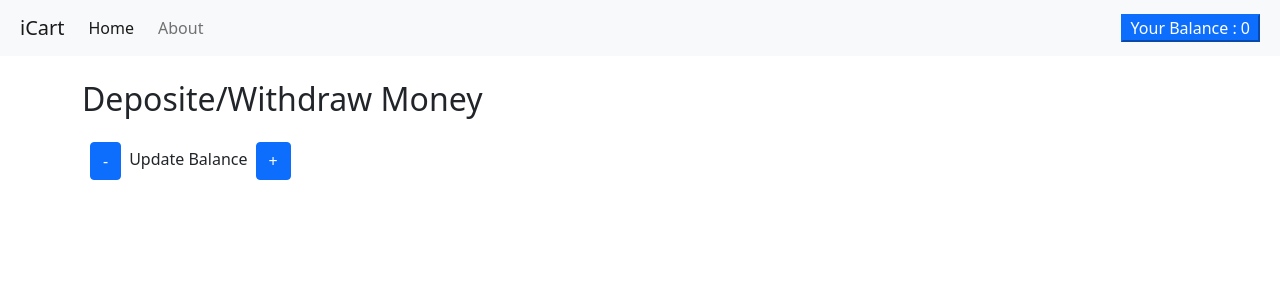
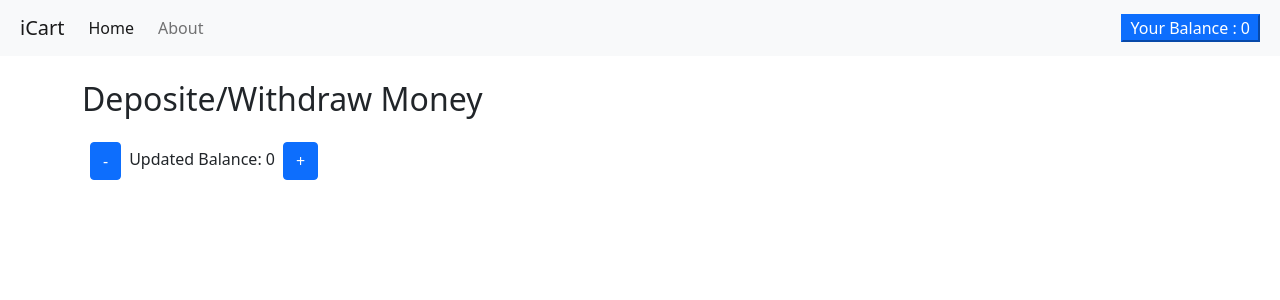
Before and after one commit to osamahannan/redux-app, a React (Create React App) app: page / in a window 1280 px wide. Shown: the top 300 px of the page. Built offline with nearby package versions, Linux system fonts and the light colour scheme.

Commit message:
updated shop.js

```diff
--- a/src/Components/Shop.js
+++ b/src/Components/Shop.js
@@ -1,5 +1,5 @@
 import React from 'react'
-import { useDispatch } from 'react-redux'
+import { useDispatch, useSelector } from 'react-redux'
 import { bindActionCreators } from 'redux'
 import { actionCreators } from '../State/index'
 
@@ -7,12 +7,13 @@
 
     const dispatch = useDispatch();
     const {withdrawMoney, depositMoney} = bindActionCreators(actionCreators, dispatch)
+    const balance = useSelector(state => state.amount)
 
     return (
         <div className="container my-4">
             <h2 className="my-4">Deposite/Withdraw Money</h2>
             <button className="btn btn-primary mx-2" onClick={() => withdrawMoney(100)}>-</button>
-            Update Balance
+            Updated Balance: {balance}
             <button className="btn btn-primary mx-2" onClick={() => depositMoney(100)}>+</button>
         </div>
     )
```
